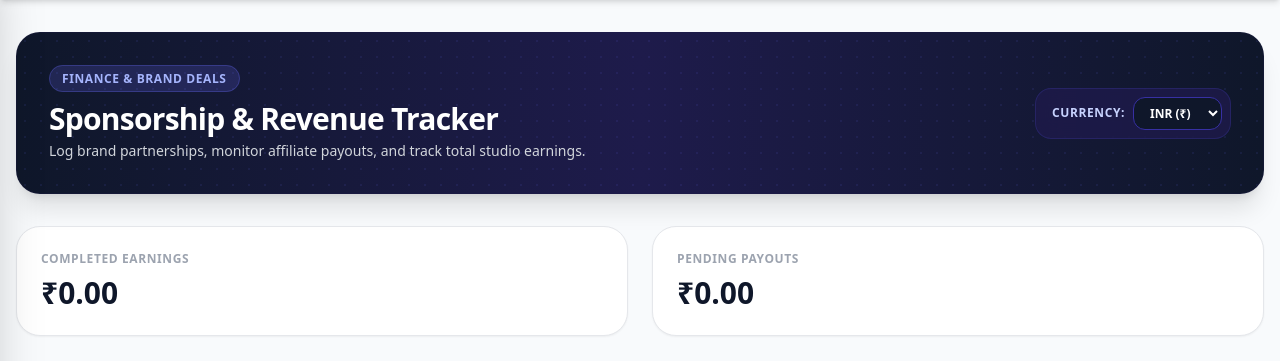
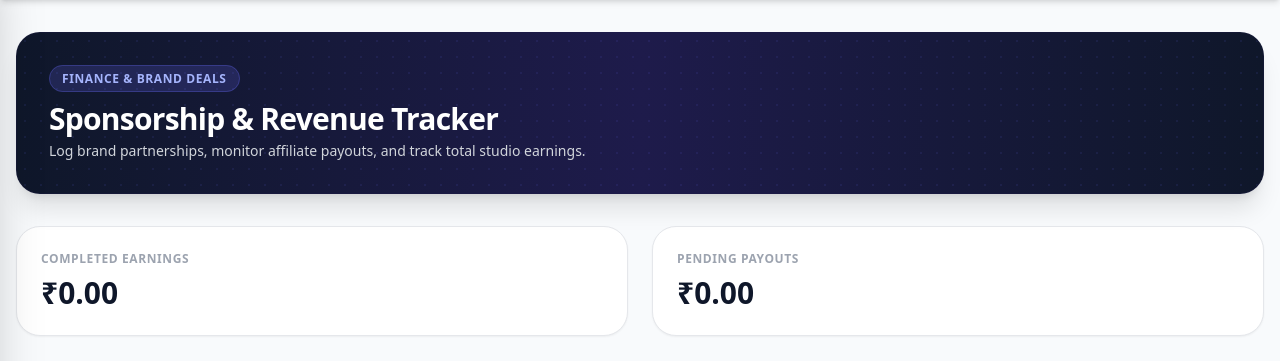
Before and after one commit to m-abrar-2026/creator-ops-hub, a Flask app: page /view/finance in a window 1280 px wide. Shown: the part 59-420 px from the top of the page. Run offline with Flask 3, Linux system fonts and the light colour scheme; the visitor is signed in with stand-in values (Sample User, id 1); some libraries are stand-ins or nearby versions.

Commit message:
Update application code and templates

```diff
--- a/server/app.py
+++ b/server/app.py
@@ -29,8 +29,6 @@ def create_app():
             or os.getenv("MYSQL_URL")
     )
 
-
-
     if not raw_db_url:
         raise Exception("No database URL found")
 
@@ -47,19 +45,6 @@ def create_app():
     app.config["SQLALCHEMY_DATABASE_URI"] = db_url
     app.config["SQLALCHEMY_TRACK_MODIFICATIONS"] = False
 
-    # Safe logging
-    safe_log_url = db_url
-
-    if "@" in safe_log_url and "://" in safe_log_url:
-        prefix, remainder = safe_log_url.split("://", 1)
-        credentials, host_part = remainder.split("@", 1)
-
-        if ":" in credentials:
-            user = credentials.split(":", 1)[0]
-            safe_log_url = f"{prefix}://{user}:******@{host_part}"
-
-    print("[DB CONFIG]", safe_log_url)
-
     # Startup Debug Logging: Print safe connection string with password masked
     safe_log_url = db_url
     if '@' in safe_log_url and '://' in safe_log_url:
@@ -69,7 +54,6 @@ def create_app():
             user = credentials.split(':', 1)[0]
             safe_log_url = f"{prefix}://{user}:******@{host_part}"
     print(f" [DB CONFIG] Active SQLAlchemy Database URI: {safe_log_url}")
-
 
     # Configure Flask-Mail (Using Gmail SMTP)
     app.config['MAIL_SERVER'] = 'smtp.googlemail.com'
@@ -229,9 +213,8 @@ def create_app():
                 db.session.add(new_user)
                 db.session.commit()
 
-                session['user_id'] = new_user.id
-                session['username'] = new_user.username
-                return redirect(url_for('home'))
+                # Redirect to login page instead of auto-logging in
+                return redirect(url_for('login_page'))
             except Exception as e:
                 db.session.rollback()
                 print(f" [SIGNUP ERROR] {e}")
--- a/server/templates/finance.html
+++ b/server/templates/finance.html
@@ -14,14 +14,6 @@
                 <h1 class="text-3xl font-bold text-white tracking-tight mt-3">Sponsorship & Revenue Tracker</h1>
                 <p class="text-sm text-gray-300 mt-1">Log brand partnerships, monitor affiliate payouts, and track total studio earnings.</p>
             </div>
-            <!-- Currency Switcher Dropdown -->
-            <div class="flex items-center gap-2 bg-indigo-950/80 p-2 rounded-2xl border border-indigo-900/50 backdrop-blur-md">
-                <span class="text-xs font-bold text-indigo-200 uppercase tracking-wider pl-2">Currency:</span>
-                <select id="currencySelector" onchange="switchCurrency(this.value)" class="bg-slate-900 text-white px-3 py-1.5 rounded-xl text-xs font-bold focus:outline-none border border-indigo-800 cursor-pointer">
-                    <option value="USD">USD ($)</option>
-                    <option value="INR" selected>INR (₹)</option>
-                </select>
-            </div>
         </div>
     </div>
 
@@ -29,11 +21,11 @@
     <div class="grid grid-cols-1 md:grid-cols-2 gap-6">
         <div class="bg-white border border-gray-200 rounded-3xl p-6 shadow-sm">
             <p class="text-xs font-bold text-gray-400 uppercase tracking-wider">Completed Earnings</p>
-            <h3 class="text-3xl font-black text-slate-900 mt-2 money-val" data-usd="{{ total_earnings }}">{{ total_earnings }}</h3>
+            <h3 class="text-3xl font-black text-slate-900 mt-2 money-val" data-val="{{ total_earnings }}">{{ total_earnings }}</h3>
         </div>
         <div class="bg-white border border-gray-200 rounded-3xl p-6 shadow-sm">
             <p class="text-xs font-bold text-gray-400 uppercase tracking-wider">Pending Payouts</p>
-            <h3 class="text-3xl font-black text-slate-900 mt-2 money-val" data-usd="{{ pending_earnings }}">{{ pending_earnings }}</h3>
+            <h3 class="text-3xl font-black text-slate-900 mt-2 money-val" data-val="{{ pending_earnings }}">{{ pending_earnings }}</h3>
         </div>
     </div>
 
@@ -98,7 +90,7 @@
                     <tr class="hover:bg-gray-50/50 transition-all">
                         <td class="py-4 px-4 font-bold text-slate-900">{{ deal.brand_name }}</td>
                         <td class="py-4 px-4 text-gray-600">{{ deal.deal_title }}</td>
-                        <td class="py-4 px-4 font-mono font-bold text-indigo-600 money-val" data-usd="{{ deal.payout_amount }}">{{ deal.payout_amount }}</td>
+                        <td class="py-4 px-4 font-mono font-bold text-indigo-600 money-val" data-val="{{ deal.payout_amount }}">{{ deal.payout_amount }}</td>
                         <td class="py-4 px-4 text-center">
                             <span class="inline-block px-3 py-1 rounded-xl text-xs font-bold {% if deal.status == 'Completed' %}bg-emerald-50 text-emerald-600 border border-emerald-200{% else %}bg-amber-50 text-amber-600 border border-amber-200{% endif %}">
                                 {{ deal.status }}
@@ -131,28 +123,14 @@
 
 </div>
 
-<!-- Currency Formatting Script -->
+<!-- Rupee Currency Formatting Script -->
 <script>
-    function switchCurrency(currency) {
+    window.addEventListener('DOMContentLoaded', () => {
         const elements = document.querySelectorAll('.money-val');
         elements.forEach(el => {
-            const val = parseFloat(el.getAttribute('data-usd')) || 0;
-            if (currency === 'INR') {
-                el.innerText = '₹' + val.toLocaleString('en-IN', { minimumFractionDigits: 2, maximumFractionDigits: 2 });
-            } else {
-                el.innerText = '$' + val.toLocaleString('en-US', { minimumFractionDigits: 2, maximumFractionDigits: 2 });
-            }
+            const val = parseFloat(el.getAttribute('data-val')) || 0;
+            el.innerText = '₹' + val.toLocaleString('en-IN', { minimumFractionDigits: 2, maximumFractionDigits: 2 });
         });
-        localStorage.setItem('creatorOps_currency', currency);
-    }
-
-    window.addEventListener('DOMContentLoaded', () => {
-        const savedCurrency = localStorage.getItem('creatorOps_currency') || 'INR';
-        const selector = document.getElementById('currencySelector');
-        if (selector) {
-            selector.value = savedCurrency;
-            switchCurrency(savedCurrency);
-        }
     });
 </script>
 {% endblock %}
```
